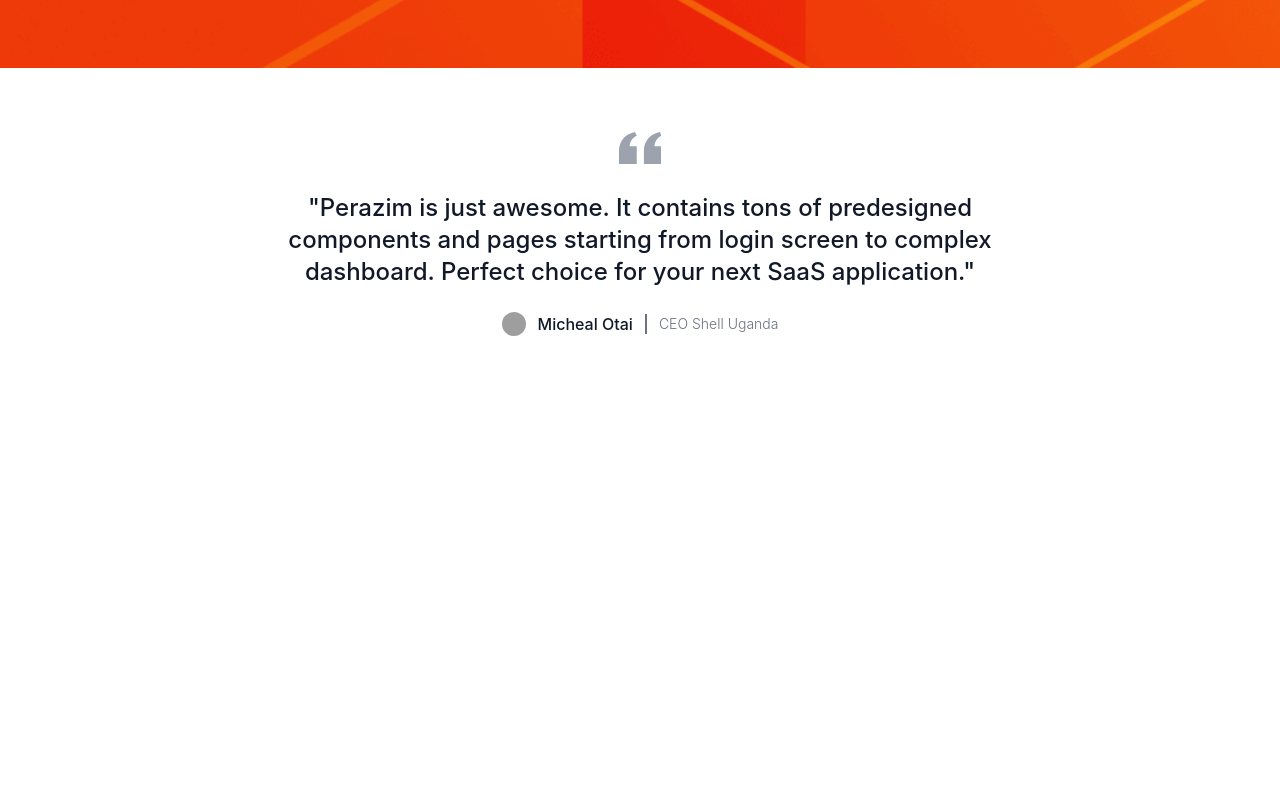
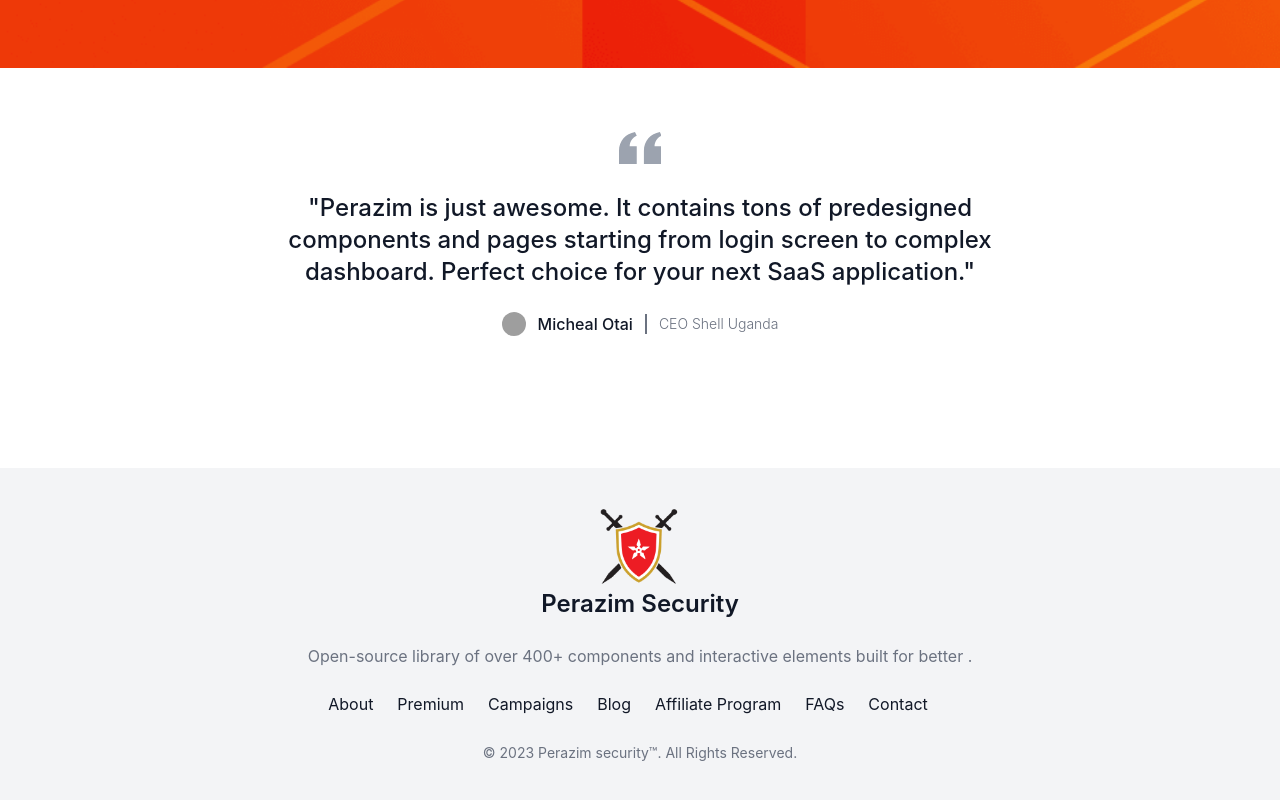
Before and after one commit to opeCre8tivia/perazim, a Next.js app: page / in a window 1280 px wide. Shown: the part 2265-3065 px from the top of the page. Before the commit the page ends 2733 px from the top, so only its background shows below. Built offline with nearby package versions, Linux system fonts and the light colour scheme; grey boxes are pictures that could not be loaded.

Commit message:
adding footer

```diff
--- a/pages/index.tsx
+++ b/pages/index.tsx
@@ -2,6 +2,7 @@
 import Head from "next/head";
 import SectionHeading from "../src/Components/Atomic/SectionHeading/sectionHeading";
 import SectionTitle from "../src/Components/Atomic/SectionTitle";
+import Footer from "../src/Components/Footer";
 import HeroSection from "../src/Components/HeroSection";
 import LeftImageSection from "../src/Components/LeftImageSection";
 import NavBar from "../src/Components/NavBar";
@@ -82,6 +83,10 @@
             </div>
           </section>
         </div>
+
+        {/* footer */}
+
+        <Footer />
       </main>
     </div>
   );
--- /dev/null
+++ b/src/Components/Footer/index.tsx
@@ -0,0 +1,72 @@
+import React from "react";
+
+type Props = {};
+
+const Footer = (props: Props) => {
+  return (
+    <footer className="p-4 md:p-8 lg:p-10 bg-gray-100 dark:bg-gray-100">
+      <div className="mx-auto max-w-screen-xl text-center">
+        <a
+          href="#"
+          className="flex flex-col justify-center items-center text-2xl font-semibold text-gray-900 dark:text-white"
+        >
+          <img
+            src="/perazimlogo.png"
+            style={{ width: "80px", height: "80px", objectFit: "contain" }}
+          />
+          Perazim Security
+        </a>
+        <p className="my-6 text-gray-500 dark:text-gray-400">
+          Open-source library of over 400+ components and interactive elements
+          built for better .
+        </p>
+        <ul className="flex flex-wrap justify-center items-center mb-6 text-gray-900 dark:text-white">
+          <li>
+            <a href="#" className="mr-4 hover:underline md:mr-6 ">
+              About
+            </a>
+          </li>
+          <li>
+            <a href="#" className="mr-4 hover:underline md:mr-6">
+              Premium
+            </a>
+          </li>
+          <li>
+            <a href="#" className="mr-4 hover:underline md:mr-6 ">
+              Campaigns
+            </a>
+          </li>
+          <li>
+            <a href="#" className="mr-4 hover:underline md:mr-6">
+              Blog
+            </a>
+          </li>
+          <li>
+            <a href="#" className="mr-4 hover:underline md:mr-6">
+              Affiliate Program
+            </a>
+          </li>
+          <li>
+            <a href="#" className="mr-4 hover:underline md:mr-6">
+              FAQs
+            </a>
+          </li>
+          <li>
+            <a href="#" className="mr-4 hover:underline md:mr-6">
+              Contact
+            </a>
+          </li>
+        </ul>
+        <span className="text-sm text-gray-500 sm:text-center dark:text-gray-400">
+          © 2023{" "}
+          <a href="#" className="hover:underline">
+            Perazim security™
+          </a>
+          . All Rights Reserved.
+        </span>
+      </div>
+    </footer>
+  );
+};
+
+export default Footer;
```
